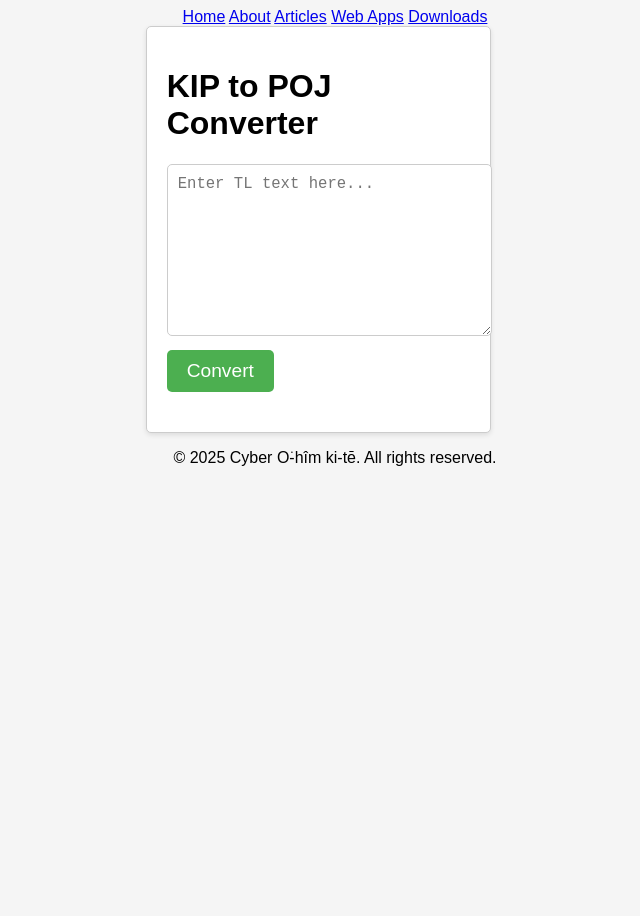
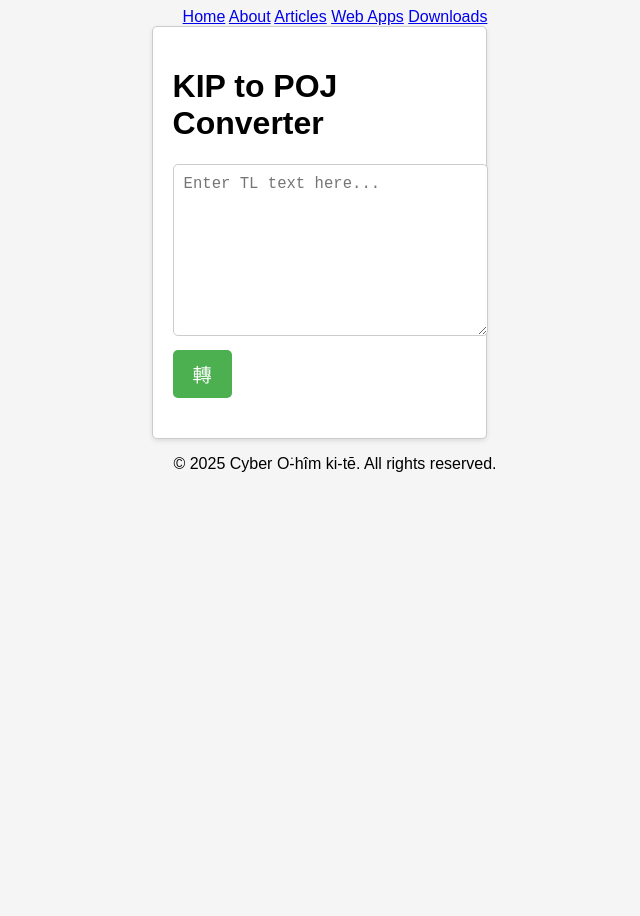
Before and after one commit to CyberOoHim/CyberOoHim.github.io, a Jekyll site: the page built from pages/TL_to_POJ_conversion.html, in a window 1280 px wide. Shown: the whole page, without its empty margins (305-945 px from the left). Built offline with Jekyll 4.4.1, drawn with Linux system fonts in a browser that asks for light colours.

Commit message:
Update TL_to_POJ_conversion.html

```diff
--- a/pages/TL_to_POJ_conversion.html
+++ b/pages/TL_to_POJ_conversion.html
@@ -7,7 +7,7 @@ permalink: /pages/TL_to_POJ_conversion.html
 <head>
   <meta charset="UTF-8">
   <meta name="viewport" content="width=device-width, initial-scale=1.0">
-  <title>KIP to POJ Converter</title>
+  <title>KIP 轉 POJ</title>
   <style>
     body {
       font-family: sans-serif;
@@ -55,7 +55,7 @@ permalink: /pages/TL_to_POJ_conversion.html
   <div id="container">
     <h1>KIP to POJ Converter</h1>
     <textarea id="inputText" placeholder="Enter TL text here..."></textarea>
-    <button onclick="convertText()">Convert</button>
+    <button onclick="convertText()">轉</button>
     <div id="output"></div>
   </div>
 <script>
```
